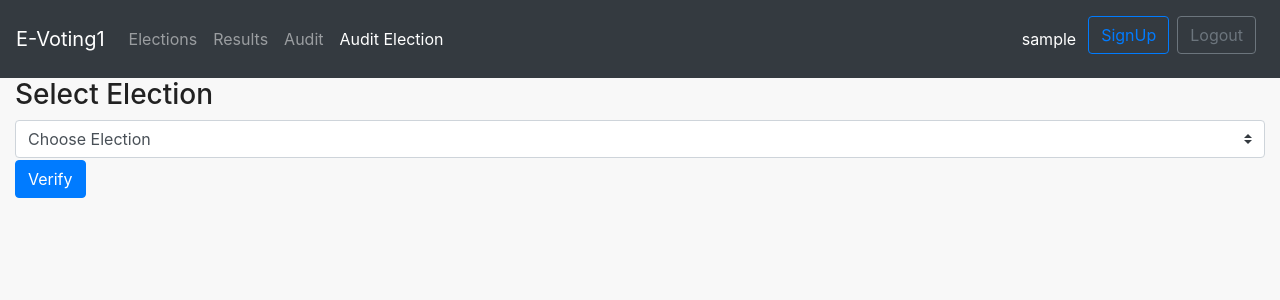
After one commit to subh261096/major, a Flask app: page /audit_full in a window 1280 px wide. The commit adds this page. Shown: the top 300 px of the page. Run offline with Flask 2, Linux system fonts and the light colour scheme; the visitor is signed in with stand-in values (Sample User, id 1); data that the repository does not hold is empty; some libraries are stand-ins or nearby versions.

Commit message:
Election auditing added

```diff
--- a/app.py
+++ b/app.py
@@ -10,6 +10,7 @@ from datetime import timedelta
 import datetime
 import time
 import pymysql
+from flask_table import Table, Col
 
 dictConfig({
     'version': 1,
@@ -352,6 +353,24 @@ def audit():
     return render_template("audit.html",ElectionList=Elections.query.filter_by(IsOpen=False).all())
 ################################################ END ########################################################
 
+########################################## Verify Elections ############################################################
+@app.route('/audit_full', methods=['GET','POST'])
+@is_logged_in
+def audit_full():
+    if request.method == 'POST':
+        ElectionName = request.form.get("party_name")
+        if (VotingList.query.filter_by(ElectionName=ElectionName , VoterId=session['uid']).count()==0):
+            flash("NO Vote Found","danger")
+        else:
+            data_model = VotingList.query.filter_by(ElectionName=ElectionName).order_by("MacCount").all()
+            print('###########################################')
+            print(data_model)
+            return render_template("AuditElection.html",VoteData=data_model)
+    return render_template("audit_full.html",ElectionList=Elections.query.filter_by(IsOpen=False).all())
+
+
+#################################################### END ###############################################################
+
 ############################################### Verify Vote ######################################################
 @app.route('/verifyvote/<ElectionName>/<voterId>',methods=["POST"])
 @is_logged_in
@@ -374,7 +393,6 @@ def verifyvote(ElectionName,voterId):
 def home():
     return render_template("home.html", ElectionList=Elections.query.all(), ActiveElection=Elections.query.filter_by(IsOpen=True).all())
 
-
 @app.route('/ElectionList')
 @is_logged_in
 def ElectionList():
@@ -390,6 +408,8 @@ def CastVote(ElectionName):
         flash("Vote Already submitted for "+str(ElectionName),"info")
         return redirect(url_for("ElectionList"))
 
+
+############################################### SUBMIT VOTE ################################################################
 @app.route('/submit_vote/<ElectionName>',methods=['GET','POST'])
 @is_logged_in
 def submit_vote(ElectionName):
@@ -441,6 +461,10 @@ def submit_vote(ElectionName):
         return redirect(url_for("ElectionList"))
     return redirect(url_for("ElectionList"))
 
+############################################# END ######################################################################
+
+
+
 @app.route('/results')
 @app.route('/results/<Election>')
 @is_logged_in
@@ -458,6 +482,9 @@ def results(Election=False):
         return render_template("results.html", VoteList=Elections.query.all(), Election=Elections.query.filter_by(ElectionName=Election).first(), Listing=party)
     else:
         return render_template("results.html", VoteList=Elections.query.all(), Election=Elections.query.first())
+
+
+
 if __name__ == '__main__':
     db.create_all()
     #app.run()
--- /dev/null
+++ b/templates/audit_full.html
@@ -0,0 +1,23 @@
+{% extends 'base.html' %}
+{% block title %}
+AUDIT ELECTION
+{% endblock %}
+{% block body %}
+<div class= "container-fluid">
+	<left>
+        <h3>Select Election</h3>
+    </left>
+    <form action="/audit_full" method="post">
+        <select class="custom-select" id="inputGroupSelect01" name="party_name" required aria-required="false">
+            <option value="" selected>Choose Election</option>
+            {% for election in ElectionList %}
+                    <option option value="{{ election.ElectionName }}">{{ election.ElectionName }}</option>
+            {% endfor %}
+        </select>
+
+        <button type="submit" class="btn btn-primary" style="margin-top:2px;">Verify</button>
+	</form>
+
+
+
+{% endblock %}
--- a/templates/base.html
+++ b/templates/base.html
@@ -70,6 +70,16 @@
                     </li>
                     {% endif %}
 
+                    {% if request.path=="/audit_full" %}
+                    <li class="nav-item  active">
+                        <a class="nav-link active" href="/audit_full">Audit Election<span class="sr-only">(current)</span></a>
+                    </li>
+                    {% else %}
+                    <li class="nav-item">
+                        <a class="nav-link" href="/audit_full">Audit Election</a>
+                    </li>
+                    {% endif %}
+
                 </ul>
                 {% if session['logged_in'] and session['IsAdmin']== True %}
                 <ul class="navbar-nav mr-1 mt-0">
```
Also changed, not shown: templates/AuditElection.html (added, +35 -0 lines), requirements.txt (line endings or trailing spaces).
